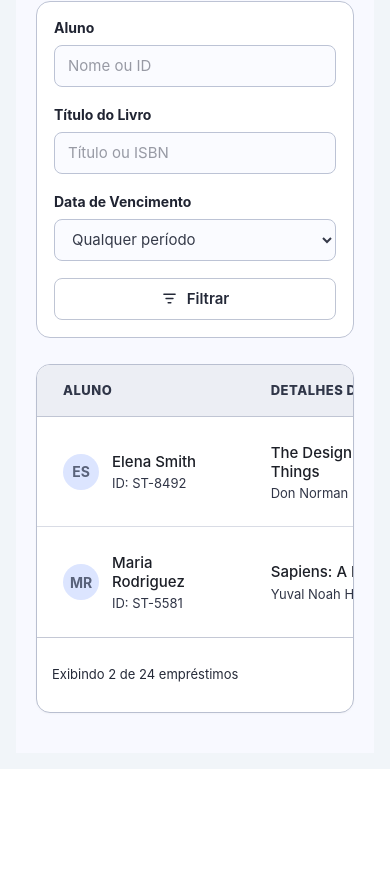
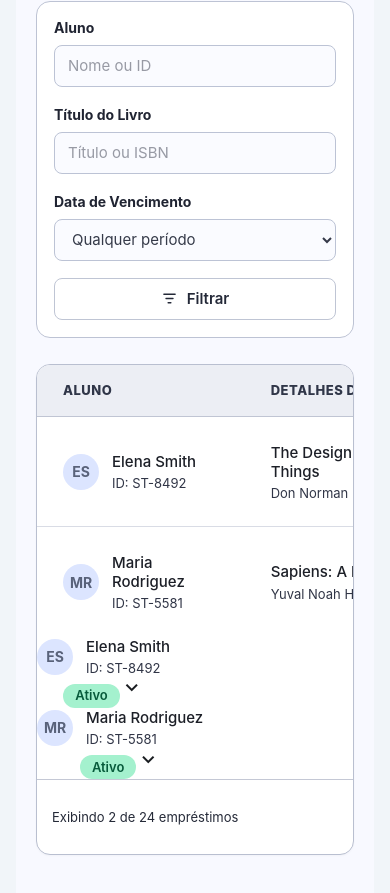
Before and after one commit to RayronVidal/ORBI, a React (Vite) app: page /emprestimos in a window 390 px wide. Shown: the part 493-1386 px from the top of the page. Before the commit the page ends 1262 px from the top, so only its background shows below. Built offline with nearby package versions, Linux system fonts and the light colour scheme.

Commit message:
Adapta empréstimos para cards no mobile

```diff
--- a/src/pages/Library/GestaoEmprestimos/Emprestimos.tsx
+++ b/src/pages/Library/GestaoEmprestimos/Emprestimos.tsx
@@ -89,6 +89,7 @@ function Emprestimos() {
   const [data, setData] = useState("Qualquer período");
   const [busca, setBusca] = useState("");
   const [acoesAbertas, setAcoesAbertas] = useState<number | null>(null);
+  const [cartaoExpandido, setCartaoExpandido] = useState<number | null>(null);
 
   const contagemAtivos = emprestimos.filter((item) => item.status === "Ativo").length;
   const contagemAtrasados = emprestimos.filter((item) => item.status === "Atrasado").length;
@@ -151,7 +152,7 @@ function Emprestimos() {
         </section>
 
         <section className="table-card">
-          <div className="table-scroll">
+          <div className="table-scroll loans-desktop-table">
             <table>
               <thead>
                 <tr>
@@ -211,6 +212,68 @@ function Emprestimos() {
               </tbody>
             </table>
           </div>
+          <div className="loans-mobile-cards">
+            {filtrados.map((item) => {
+              const loan = formatDate(item.dataEmprestimo);
+              const due = formatDate(item.dataDevolucao);
+              const expanded = cartaoExpandido === item.id;
+              return (
+                <article key={item.id} className={`loan-mobile-card ${item.status === "Atrasado" ? "overdue-row" : ""}`}>
+                  <button
+                    type="button"
+                    className="loan-mobile-card-summary"
+                    onClick={() => setCartaoExpandido((id) => id === item.id ? null : item.id)}
+                    aria-expanded={expanded}
+                  >
+                    <div className="student-cell">
+                      <div className="initials">{item.iniciais}</div>
+                      <div className="min-w-0 text-left">
+                        <strong>{item.aluno}</strong>
+                        <small>ID: {item.alunoId}</small>
+                      </div>
+                    </div>
+                    <div className="loan-mobile-summary-end">
+                      <span className={`status-pill ${item.status === "Atrasado" ? "overdue" : "active"}`}>{item.status}</span>
+                      <span className="material-symbols-outlined">{expanded ? "expand_less" : "expand_more"}</span>
+                    </div>
+                  </button>
+                  {expanded && (
+                    <div className="loan-mobile-card-details">
+                      <div><span>Livro</span><strong>{item.livro}</strong><small>{item.autor}</small></div>
+                      <div className="loan-mobile-dates">
+                        <div><span>Data de empréstimo</span><strong>{loan.first} {loan.second}</strong></div>
+                        <div><span>Data de devolução</span><strong className={item.status === "Atrasado" ? "loan-danger-text" : ""}>{due.first} {due.second}</strong><small className={item.status === "Atrasado" ? "loan-danger-text" : ""}>{item.prazo}</small></div>
+                      </div>
+                      <div className="loan-mobile-actions">
+                        <div className="loan-actions-menu">
+                          <button
+                            type="button"
+                            className="loan-actions-trigger"
+                            onClick={() => setAcoesAbertas((aberto) => aberto === item.id ? null : item.id)}
+                            aria-label={`Abrir ações do empréstimo de ${item.aluno}`}
+                            aria-expanded={acoesAbertas === item.id}
+                          >
+                            <Icon name="more" size={18} />
+                            <span>Ações</span>
+                            <span className="material-symbols-outlined loan-actions-chevron">{acoesAbertas === item.id ? "expand_less" : "expand_more"}</span>
+                          </button>
+                          {acoesAbertas === item.id && (
+                            <div className="loan-actions-dropdown">
+                              <button type="button" onClick={() => setAcoesAbertas(null)}><span className="material-symbols-outlined">visibility</span>Ver detalhes</button>
+                              <button type="button" onClick={() => setAcoesAbertas(null)}><span className="material-symbols-outlined">assignment_turned_in</span>Registrar devolução</button>
+                              <button type="button" onClick={() => setAcoesAbertas(null)}><span className="material-symbols-outlined">autorenew</span>Renovar empréstimo</button>
+                            </div>
+                          )}
+                        </div>
+                      </div>
+                    </div>
+                  )}
+                </article>
+              );
+            })}
+            {filtrados.length === 0 && <p className="loan-mobile-empty">Nenhum empréstimo encontrado.</p>}
+          </div>
+
           <footer className="table-footer">
             <span>Exibindo {filtrados.length || 0} de 24 empréstimos</span>
           </footer>
```
